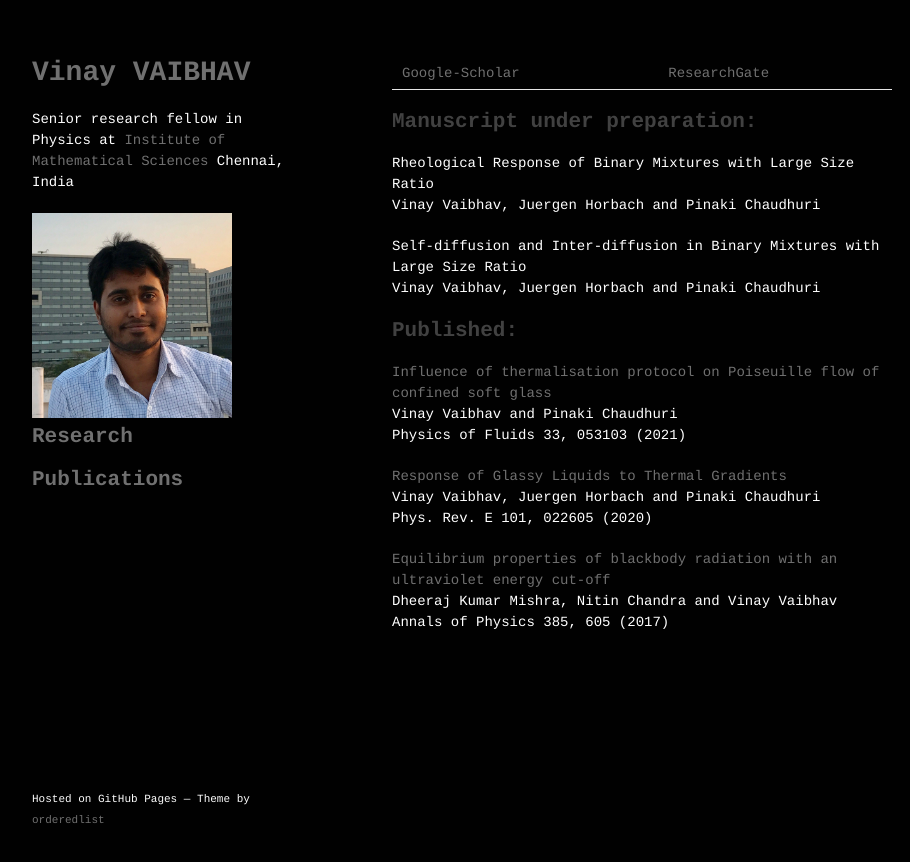
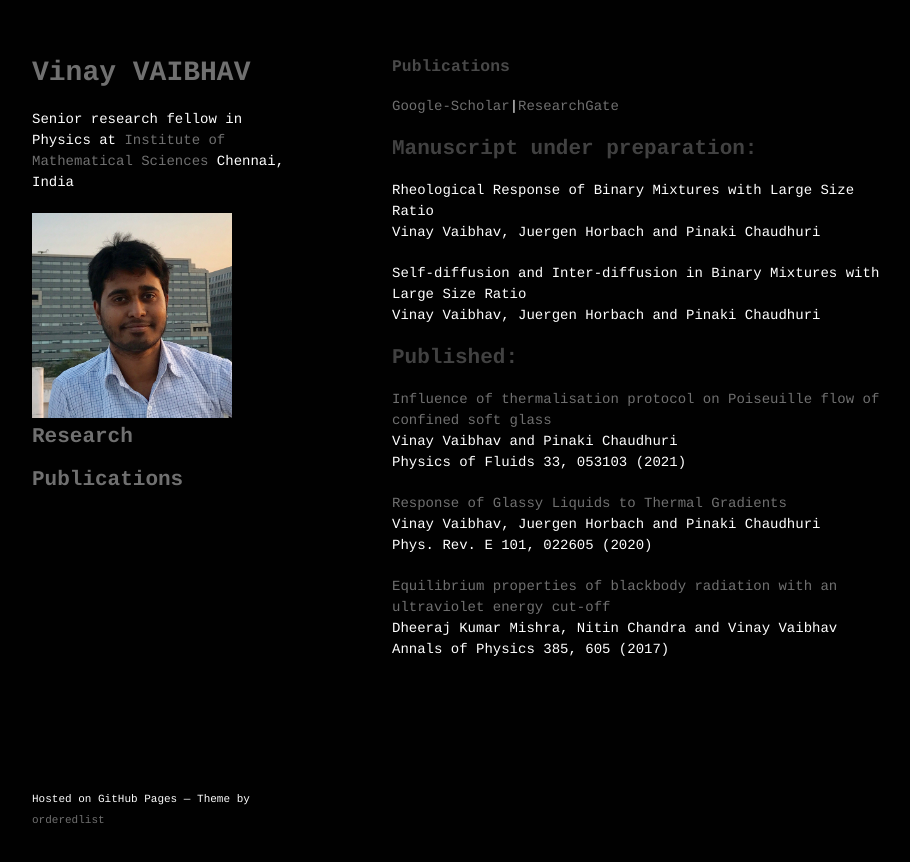
Before and after one commit to vinayphys/vinayphys.github.io, a Jekyll site: the page built from Publications.md, in a window 1280 px wide. Shown: the top 862 px of the page, without its empty margins (178-1088 px from the left). Built offline with Jekyll 4.4.1, drawn with Linux system fonts in a browser that asks for light colours; our own code applies the rules of GitHub Pages for plain Markdown files; a script that is not in the unit is left out.

Commit message:
Update Publications.md

```diff
--- a/Publications.md
+++ b/Publications.md
@@ -1,3 +1,4 @@
+### Publications
 [Google-Scholar](https://scholar.google.com/citations?user=AicxZvsAAAAJ&hl=hi&oi=ao)|[ResearchGate](https://www.researchgate.net/profile/Vinay_Vaibhav)
 
 ## Manuscript under preparation:
```
